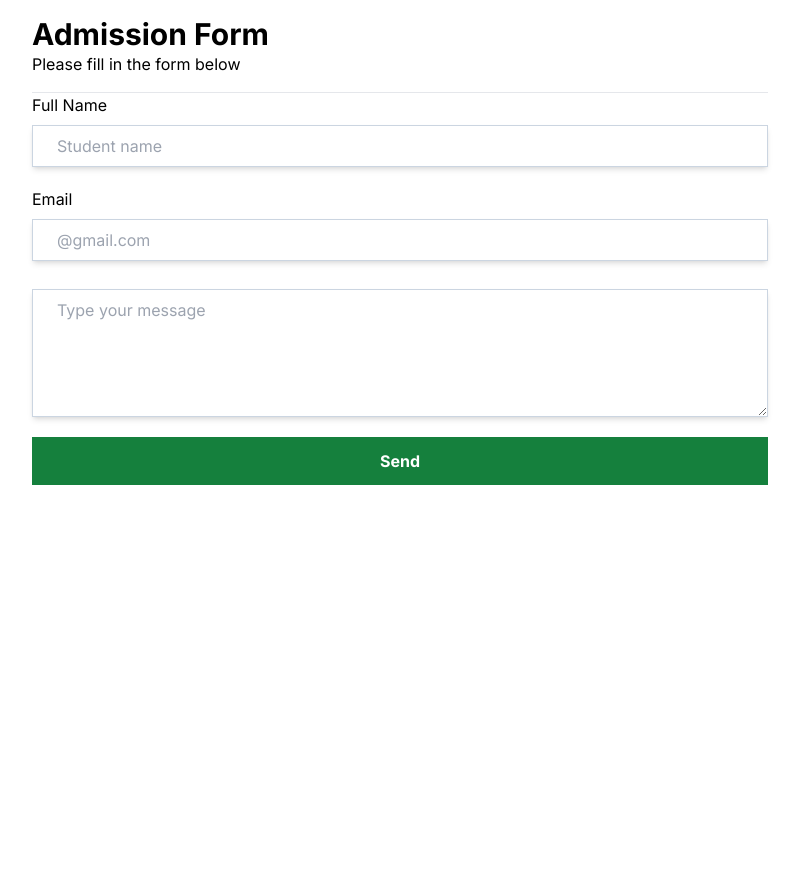
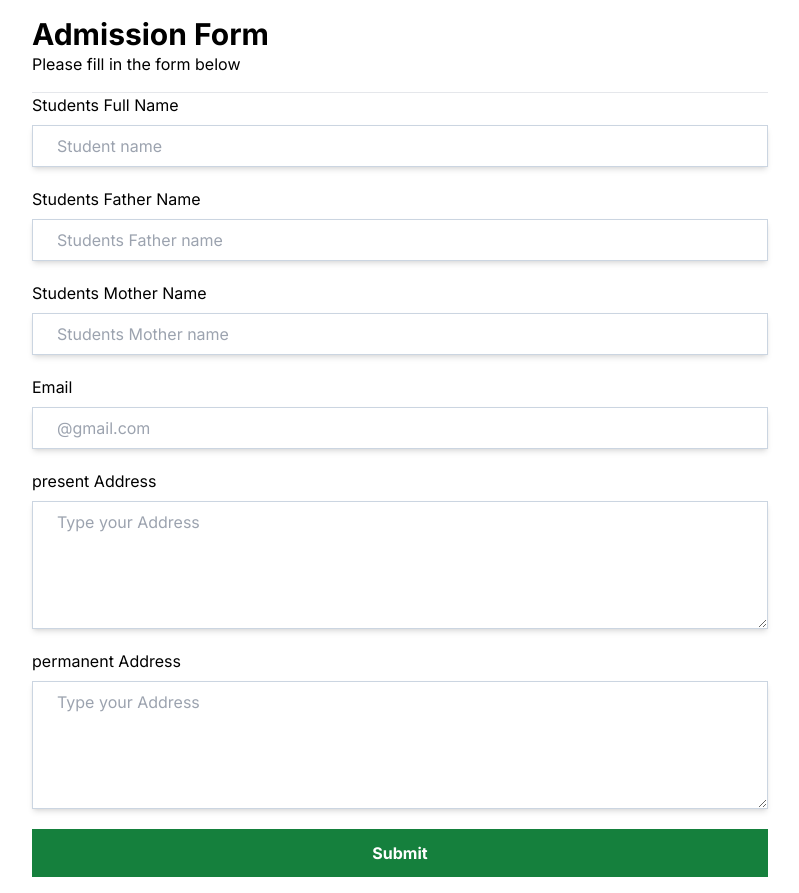
Before and after one commit to capmahin/StudentAdmission, a Next.js app: page / in a window 1280 px wide. Shown: the whole page, without its empty margins (240-1039 px from the left). Before the commit the page ends 800 px from the top, so only its background shows below. Built offline with nearby package versions, Linux system fonts and the light colour scheme.

Commit message:
add exchanges

```diff
--- a/app/api/admission/route.js
+++ b/app/api/admission/route.js
@@ -4,14 +4,14 @@ import mongoose from "mongoose";
 import { NextResponse } from "next/server";
 
 export async function POST(req){
-    const {fullname, email, message}= await req.json();
+    const {fullname,fathername,mothername, email, message,messagep}= await req.json();
 
     try{
         await connectDB();
-        await Admission.create({fullname,email,message});
+        await Admission.create({fullname,fathername,mothername, email,message,messagep});
 
         return NextResponse.json({
-            msg:["Message sent successfully"],
+            msg:["Admission done  successfully"],
             success:true,
         })
 
@@ -26,7 +26,7 @@ export async function POST(req){
             return NextResponse.json({msg: errorList})
         }
         else{
-            return NextResponse.json({msg: "Unable to send message."})
+            return NextResponse.json({msg: "Unable to admission."})
         }
     }
 
--- a/app/models/admission.js
+++ b/app/models/admission.js
@@ -3,6 +3,20 @@ import mongoose, { Schema } from "mongoose";
 
 const admissionSchema = new Schema({
     fullname:{
+        type: String,
+        required:[true, "Name is required"],
+        trim:true,
+        minLength:[2, "Name must be larger then 2 Characters"],
+        maxLength:[50, "Name must be lesser then 50 characters"]
+    },
+    fathername:{
+        type: String,
+        required:[true, "Name is required"],
+        trim:true,
+        minLength:[2, "Name must be larger then 2 Characters"],
+        maxLength:[50, "Name must be lesser then 50 characters"]
+    },
+    mothername:{
         type: String,
         required:[true, "Name is required"],
         trim:true,
@@ -20,6 +34,10 @@ const admissionSchema = new Schema({
         type: String,
         required: [true, "Message is required."],
       },
+    messagep: {
+        type: String,
+        required: [true, "Message is required."],
+      },
 
       date: {
         type: Date,
--- a/components/AdmissionForm.jsx
+++ b/components/AdmissionForm.jsx
@@ -4,8 +4,11 @@ import { useState } from "react"
 
 export default function AdmissionForm(){
    const [fullname, setFullname] = useState('');
+   const [fathername, setFathername] = useState('');
+   const [mothername, setMothername] = useState('');
    const [email, setEmail]= useState('');
    const [message, setMessage]= useState('');
+   const [messagep, setMessagep]= useState('');
    const [error, setError] = useState([]);
    const [success, setSuccess] = useState(false)
 
@@ -25,8 +28,11 @@ export default function AdmissionForm(){
       },
       body:JSON.stringify({
          fullname,
+         fathername,
+         mothername,
          email,
          message,
+         messagep,
       }),
      });
 
@@ -35,8 +41,12 @@ export default function AdmissionForm(){
      setSuccess(success)
       if(success){
          setFullname("");
+         setFathername("");
+         setMothername("");
          setEmail("");
          setMessage("");
+         setMessagep("");
+
       }
     }
 
@@ -46,11 +56,25 @@ export default function AdmissionForm(){
        onSubmit={handleSubmit}
        className="py- mt-4 border-t flex flex-col gap-5">
              <div>
-                <label htmlFor="fullname">Full Name</label>
+                <label htmlFor="fullname">Students Full Name</label>
                 <input
                 onChange={(e)=> setFullname(e.target.value)}
                 value={fullname}
                 type="text" id="fullname" placeholder="Student name" />
+             </div>
+             <div>
+                <label htmlFor="fathername">Students Father Name</label>
+                <input
+                onChange={(e)=> setFathername(e.target.value)}
+                value={fathername}
+                type="text" id="fathername" placeholder="Students Father name" />
+             </div>
+             <div>
+                <label htmlFor="mothername">Students Mother Name</label>
+                <input
+                onChange={(e)=> setMothername(e.target.value)}
+                value={mothername}
+                type="text" id="mothername" placeholder="Students Mother name" />
              </div>
              <div>
                 <label htmlFor="email">Email</label>
@@ -61,18 +85,28 @@ export default function AdmissionForm(){
              </div>
 
              <div>
-                <label htmlFor="Message"></label>
+                <label htmlFor="Message">present Address</label>
                 <textarea
                 onChange={(e)=> setMessage(e.target.value)}
                 value={message}
                 className="h-32"
-                id="message" placeholder="Type your message">
+                id="message" placeholder="Type your Address">
+
+                </textarea>
+             </div>
+             <div>
+                <label htmlFor="Message">permanent Address</label>
+                <textarea
+                onChange={(e)=> setMessagep(e.target.value)}
+                value={messagep}
+                className="h-32"
+                id="message" placeholder="Type your Address">
 
                 </textarea>
              </div>
              <button
              className="bg-green-700 p-3 text-white font-bold"
-             type="submit">Send</button>
+             type="submit">Submit</button>
        </form>
 
        <div className="bg-slate-100 flex flex-col">
```
